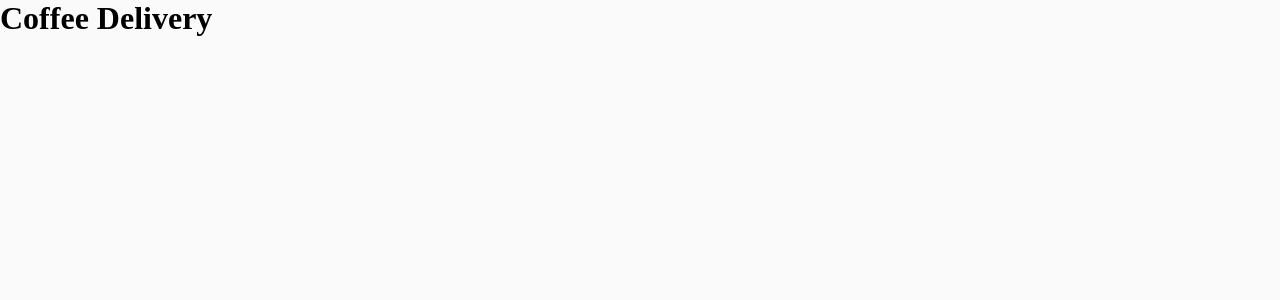
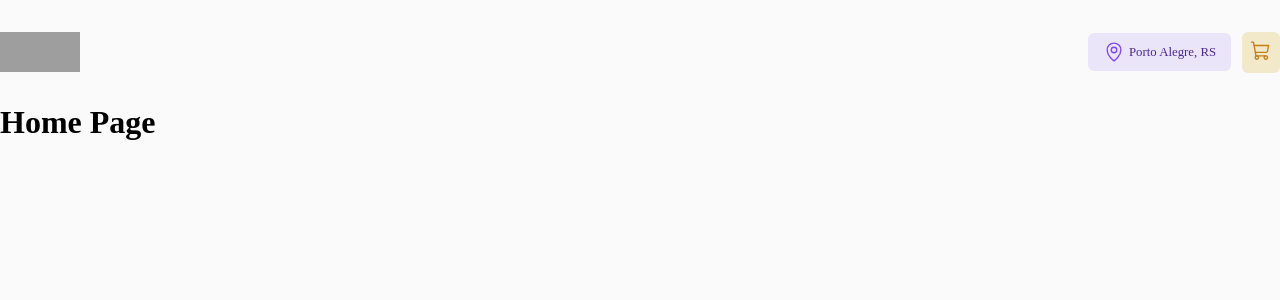
Before and after one commit to walefe/coffee-delivery, a React (Vite) app: page / in a window 1280 px wide. Shown: the top 300 px of the page. Built offline with nearby package versions, Linux system fonts and the light colour scheme; grey boxes are pictures that could not be loaded.

Commit message:
added page home to App

```diff
--- a/src/App.tsx
+++ b/src/App.tsx
@@ -1,12 +1,13 @@
 import { ThemeProvider } from 'styled-components'
+import { Home } from './pages/Home'
 import { GlobalStyle } from './styles/global'
 import { defaultTheme } from './styles/theme/default'
 
 export function App() {
   return (
     <ThemeProvider theme={defaultTheme}>
-      <h1>Coffee  Delivery</h1>
+      <Home />
       <GlobalStyle />
-      </ThemeProvider>
+    </ThemeProvider>
   )
 }
```
